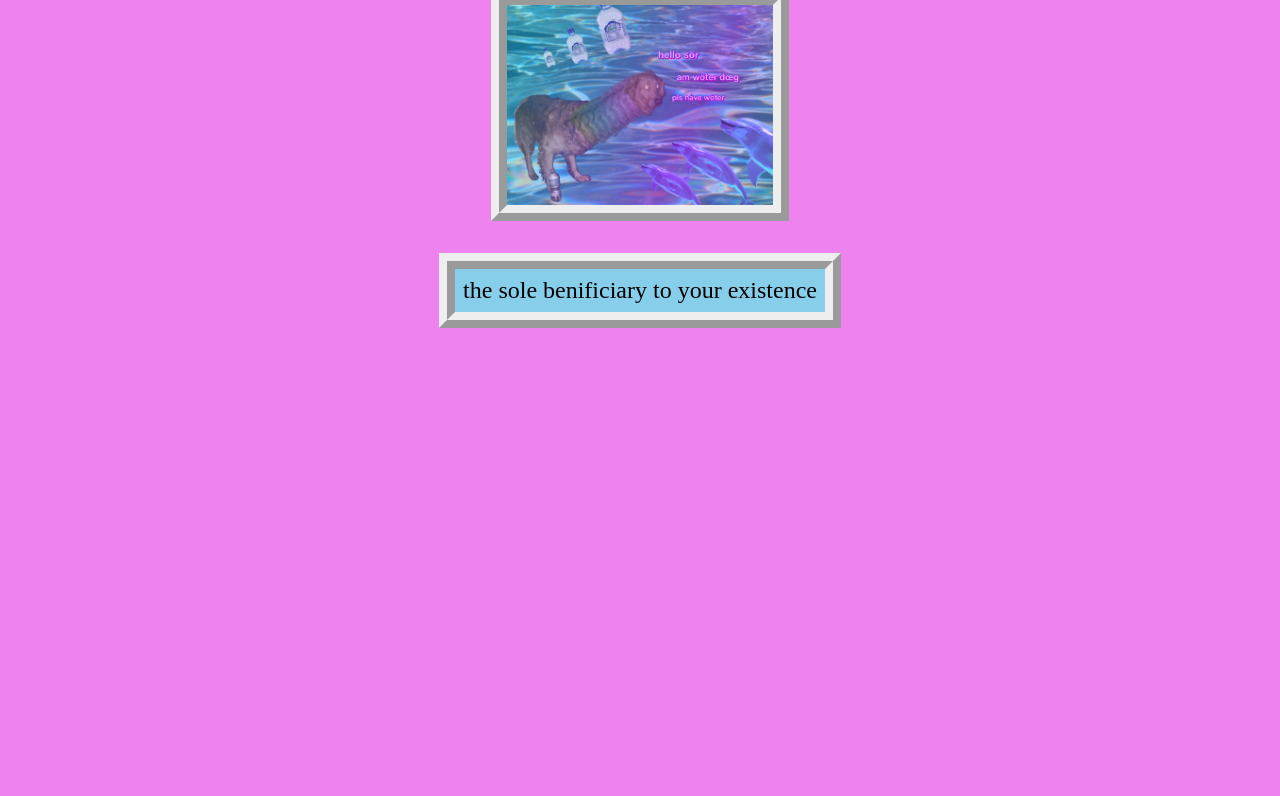
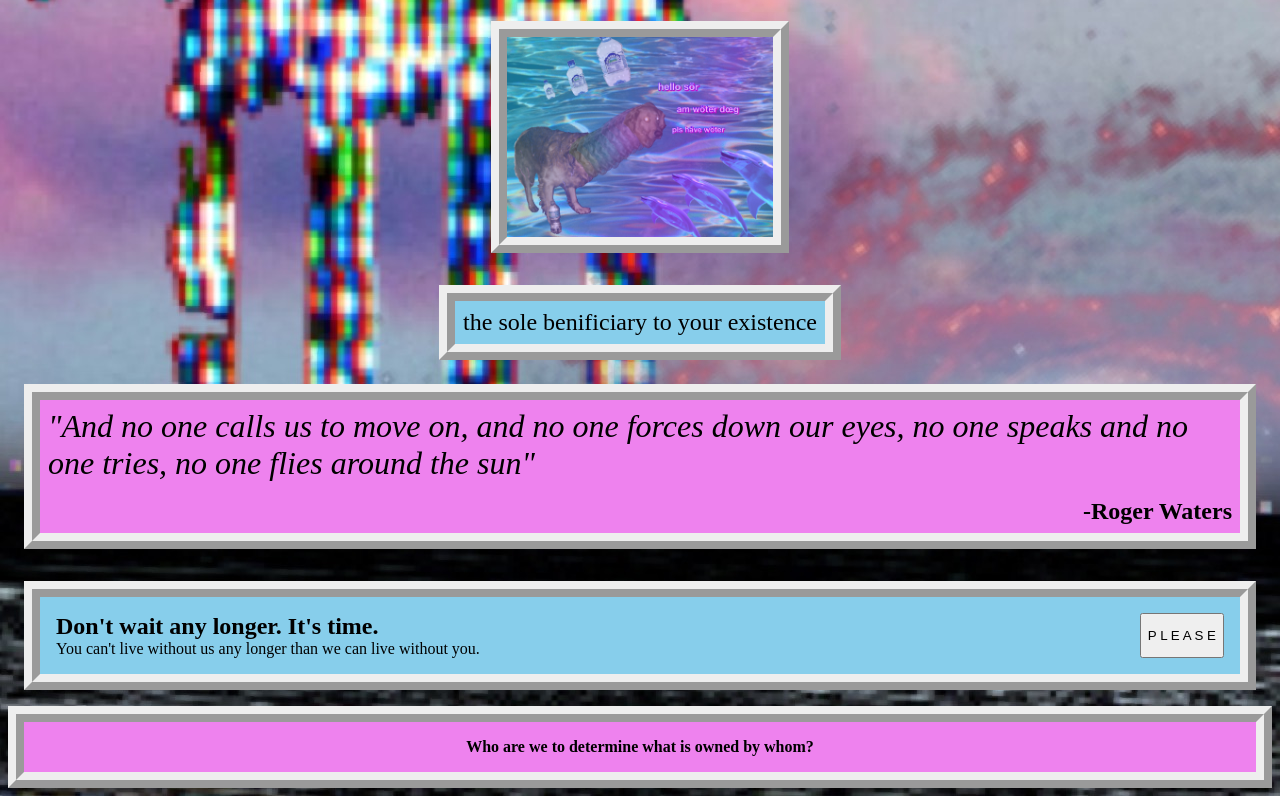
Before and after one commit to wbauknecht80/vapor_project, a plain HTML site: page index.html in a window 1280 px wide. Shown: the part 1380-2176 px from the top of the page. Before the commit the page ends 1724 px from the top, so only its background shows below. Drawn offline with Linux system fonts and the light colour scheme.

Commit message:
Have visual aspects all in place. Slight issue with formatting on panel 3; otherwise, website is more or less done. Hooray!

```diff
--- a/index.html
+++ b/index.html
@@ -18,9 +18,9 @@
                 v a p o r g a r a g e
             </div>
             <div class="header-links">
-                <a href="#">s e c r e t s</a>
-                <a href="https://www.reddit.com/r/VaporwaveAesthetics/">a e s t h e t i c s</a>
-                <a href="https://plaza.one/">t h e p l a z a</a>
+                <a class="header-link" href="https://www.youtube.com/watch?v=PGwPSPIhohk">s e c r e t s</a>
+                <a class="header-link" href="https://www.reddit.com/r/VaporwaveAesthetics/">a e s t h e t i c s</a>
+                <a class="header-link" href="https://plaza.one/">t h e p l a z a</a>
             </div>
         </div>
         <div class="panel-1">
@@ -31,8 +31,10 @@
                 <div class="info-1">
                     the aesthetic takes us to where we <strong>want to go</strong> and sometimes to where we <strong> dont want to go </strong>
                 </div>
-                <button>
+                <button class="button-1">
+                    <a class="button-link" href="https://en.wikipedia.org/wiki/Water">
                     cleanse
+                    </a>
                 </button>
             </div>
             <img class="image-1" src="../vapor_project/vapor_images/IMG-2522.JPG"
@@ -72,6 +74,40 @@
                 </div>
             </div>
         </div>
+        <div class="panel-3">
+            <div class="quote">
+                <em>
+                    "And no one calls us to move on, and no one forces down our eyes, no one speaks and no one tries, no one flies around the sun"
+                </em>
+            </div>
+            <div class="credit">
+                <strong>
+                    -Roger Waters
+                </strong>
+            </div>
+
+        </div>
+        <div class="panel-4">
+            <div class="text-4">
+                <div class="title-4">
+                    Don't wait any longer. It's time.
+                </div>
+                <div class="subtext-4">
+                    You can't live without us any longer than we can live without you.
+                </div>
+            </div>
+            <button class="button-2">
+                <a class="button-link" href="https://www.youtube.com/watch?v=tIkxYw_S43c">
+                P L E A S E
+                </a>
+            </button>
+        </div>
+        <div class="footer">
+            <div class="footer-text">
+                Who are we to determine what is owned by whom?
+            </div>
+        </div>
+
     </div>
     </body>
 
--- a/style.css
+++ b/style.css
@@ -18,8 +18,9 @@
 
 .panel-1 {
     display: flex;
-    justify-content: space-evenly
+    justify-content: space-evenly;
     height: auto;
+    margin: 16px;
 }
 
 .text-1 {
@@ -34,7 +35,7 @@
 /* DESIGN CODE */
 
 .header {
-    background-color: skyblue;
+    background-color: violet;
     padding: 24px;
     border: 16px;
     border-style: ridge;
@@ -49,6 +50,16 @@
     background-color: aliceblue;
 }
 
+.header-link {
+    text-decoration: none;
+    color: white;
+    padding: 4px;
+    border: 1px;
+    border-style: dashed;
+    background-color: black;
+    font-weight: 600;
+}
+
 .panel-1 {
     border: 16px;
     border-style: ridge;
@@ -58,7 +69,6 @@
 
 .text-1 {
     text-align: center;
-    background-color: ;
     margin-right: auto
 }
 
@@ -90,7 +100,7 @@
     margin: 16px;
     font-size: 32px;
     font-weight: 900;
-    background-color: skyblue;
+    background-color: violet;
     border: 16px;
     border-style: ridge;
     padding: 8px;
@@ -130,24 +140,80 @@
     background-color: skyblue;
 }
 
-a {
-    text-decoration: none;
-    color: white;
-    padding: 4px;
-    border: 1px;
-    border-style: dashed;
-    background-color: black;
-    font-weight: 600;
+.panel-3 {
+    display: flex;
+    flex-direction: column;
+    border: 16px;
+    border-style: ridge;
+    background-color: violet;
+    align-items:flex-end;
+    margin: 16px;
 }
 
+.quote {
+    font-size: 32px;
+    margin: 8px;
+}
+
+.credit {
+    font-size: 24px;
+    margin: 8px;
+}
+
+.panel-4 {
+    display: flex;
+    justify-content: space-between;
+    border: 16px;
+    border-style: ridge;
+    background-color: skyblue;
+    margin: 16px;
+}
+
+.text-4 {
+    display: flex;
+    flex-direction: column;
+    align-items:baseline;
+    margin: 16px;
+}
+
+.title-4 {
+    font-weight: 900;
+    font-size: 24px;
+}
+
+.subtext-4 {
+    font-size: 16px;
+}
+
+.button-2 {
+    margin: 16px;
+}
+
+.button-link {
+    text-decoration: none;
+    color: black;
+}
+
+.footer {
+    background-color: violet;
+    border: 16px;
+    border-style: ridge;
+    display: flex;
+    justify-content: center;
+}
+
+.footer-text{
+    margin: 16px;
+    font-size: 16px;
+    font-weight: 900;
+}
+
+
 html {
-    background-color: violet;
+    background-image: url(../vapor_project/vapor_images/IMG-2535.JPG);
 }
+
 
 div {
     font-family: 'Times New Roman', Times, serif;
 }
-
-img {
-
-}
```
